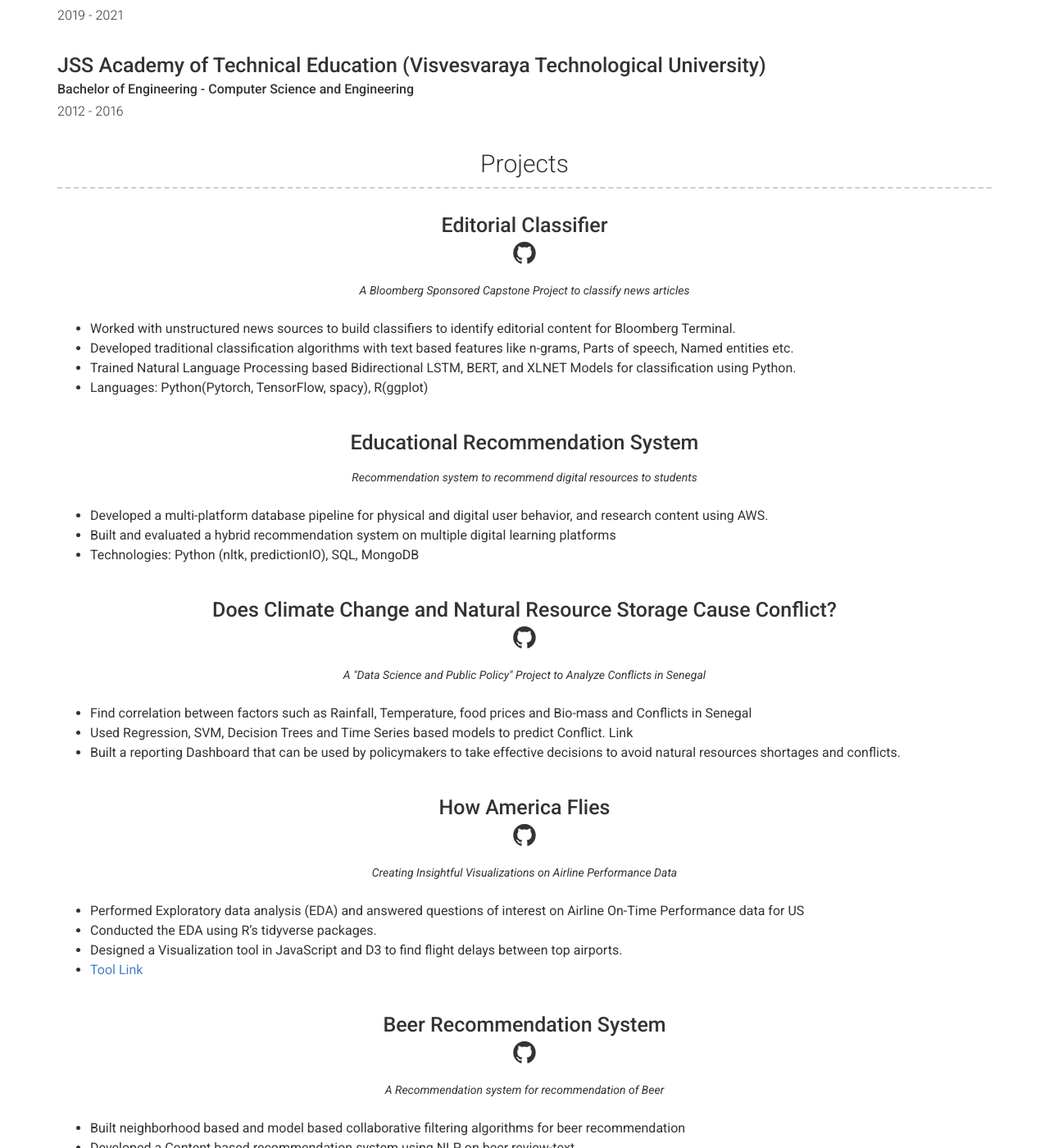
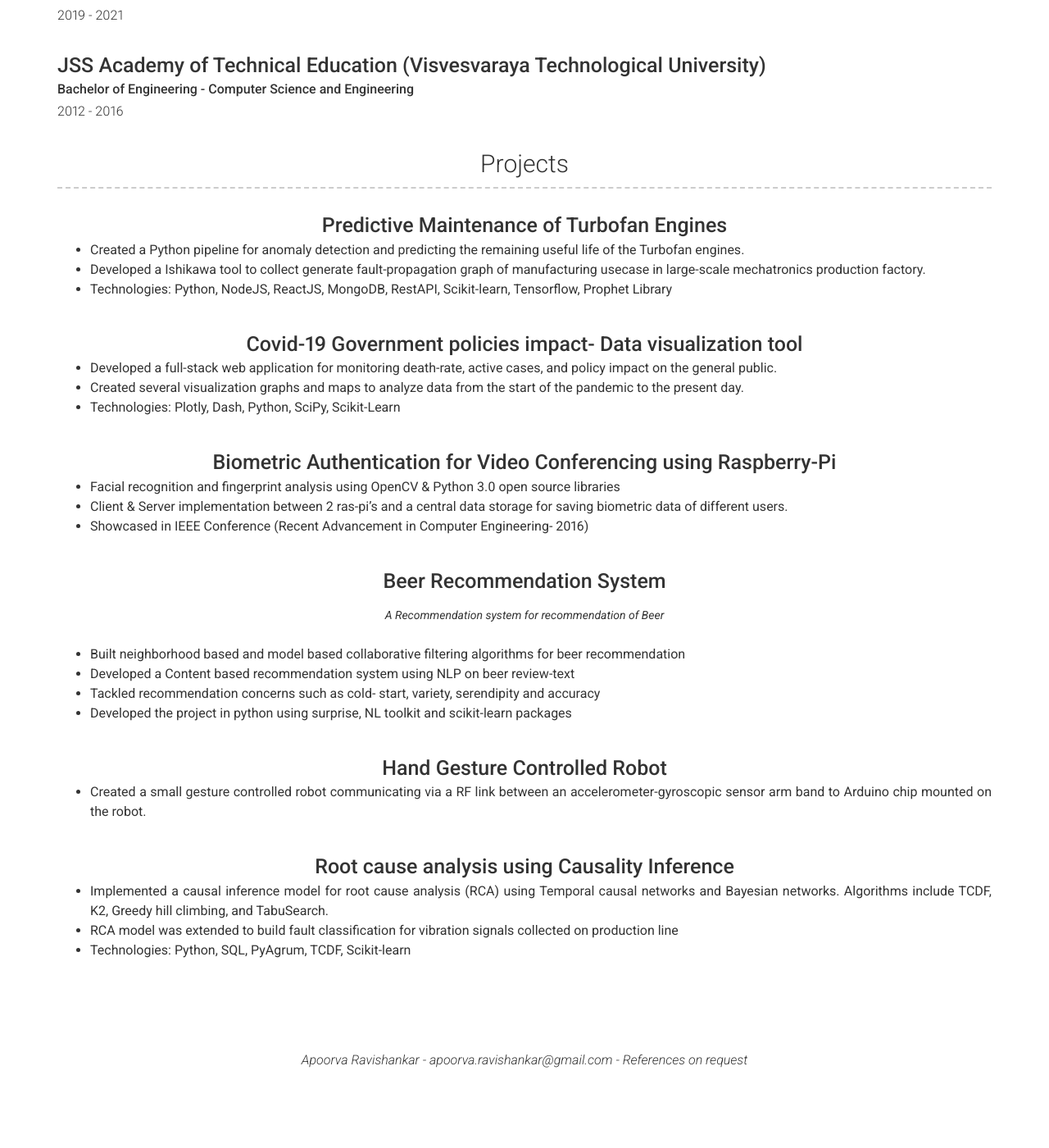
Before and after one commit to apoorva-r/apoorva-r.github.io, a Jekyll site: the page built from index.md, in a window 1280 px wide and 1400 px high, scrolled down 1524 px. Shown: the whole window at 82% size. Built offline with Jekyll 4.4.1, drawn with Linux system fonts in a browser that asks for light colours; after the commit the page ends 2841 px from its top, so only the background shows below that; some of the changed text lies outside the part shown.

Commit message:
Update projects.yml

```diff
--- a/_data/projects.yml
+++ b/_data/projects.yml
@@ -1,48 +1,28 @@
 - layout: top-middle
-  name: Editorial Classifier
-  github: ameyakarnad/bloomberg_editorial_classifier
-  quote: >
-    A Bloomberg Sponsored Capstone Project to classify news articles
+  name: Predictive Maintenance of Turbofan Engines
   description: | # this will include new lines to allow paragraphs
-    - Worked with unstructured news sources to build classifiers to identify editorial content for Bloomberg Terminal.
-    - Developed traditional classification algorithms with text based features like n-grams, Parts of speech, Named entities etc.
-    - Trained Natural Language Processing based Bidirectional LSTM, BERT, and XLNET Models for classification using Python.
-    - Languages: Python(Pytorch, TensorFlow, spacy), R(ggplot)
+    - Created a Python pipeline for anomaly detection and predicting the remaining useful life of the Turbofan engines.
+    - Developed a Ishikawa tool to collect generate fault-propagation graph of manufacturing usecase in large-scale
+      mechatronics production factory.
+    - Technologies: Python, NodeJS, ReactJS, MongoDB, RestAPI, Scikit-learn, Tensorflow, Prophet Library
 
 - layout: top-middle
-  name: Educational Recommendation System
-  quote: >
-    Recommendation system to recommend digital resources to students
+  name: Covid-19 Government policies impact- Data visualization tool
   description: | # this will include new lines to allow paragraphs
-    - Developed a multi-platform database pipeline for physical and digital user behavior, and research content using AWS.
-    - Built and evaluated a hybrid recommendation system on multiple digital learning platforms
-    - Technologies: Python (nltk, predictionIO), SQL, MongoDB
+    - Developed a full-stack web application for monitoring death-rate, active cases, and policy impact on the general public.
+    - Created several visualization graphs and maps to analyze data from the start of the pandemic to the present day.
+    - Technologies: Plotly, Dash, Python, SciPy, Scikit-Learn
 
 - layout: top-middle
-  name: Does Climate Change and Natural Resource Storage Cause Conflict?
-  github: ameyakarnad/SenegalConflict
-  quote: >
-    A "Data Science and Public Policy" Project to Analyze Conflicts in Senegal
+  name: Biometric Authentication for Video Conferencing using Raspberry-Pi
   description: | # this will include new lines to allow paragraphs
-    - Find correlation between factors such as Rainfall, Temperature, food prices and Bio-mass and Conflicts in Senegal
-    - Used Regression, SVM, Decision Trees and Time Series based models to predict Conflict. Link
-    - Built a reporting Dashboard that can be used by policymakers to take effective decisions to avoid natural resources shortages and conflicts.
-
-
-- layout: top-middle
-  name: How America Flies
-  github: ameyakarnad/howamericaflies
-  quote: >
-    Creating Insightful Visualizations on Airline Performance Data
-  description: | # this will include new lines to allow paragraphs
-    - Performed Exploratory data analysis (EDA) and answered questions of interest on Airline On-Time Performance data for US
-    - Conducted the EDA using R’s tidyverse packages.
-    - Designed a Visualization tool in JavaScript and D3 to find flight delays between top airports.
-    - [Tool Link](https://s3.us-east-2.amazonaws.com/howamericaflies/lookbeforeyoubook.html)
+    - Facial recognition and fingerprint analysis using OpenCV & Python 3.0 open source libraries
+    - Client & Server implementation between 2 ras-pi's and a central data storage for saving biometric data of different
+      users.
+    - Showcased in IEEE Conference (Recent Advancement in Computer Engineering- 2016)
 
 - layout: top-middle
   name: Beer Recommendation System
-  github: ameyakarnad/BeerPersonalization
   quote: >
     A Recommendation system for recommendation of Beer
   description: | # this will include new lines to allow paragraphs
@@ -52,19 +32,13 @@
     - Developed the project in python using surprise, NL toolkit and scikit-learn packages
 
 - layout: top-middle
-  name: Projects in Data Science and Public Policy
-  quote: >
-    Mini Data Science Projects in Public Policy Context
+  name: Hand Gesture Controlled Robot
   description: |
-    - Russian Twitter trolls and 2016 U. S. Election – Analyzing FiveThirtyEight’s 3 million tweets dataset [Link](https://github.com/ameyakarnad/RussiaTwitterTroll)
-    - Evaluating Northpointe Inc's Compass system recidivism predictor [Link](https://github.com/ameyakarnad/RecidivisimCompass)
-    - Predicting Economic factors related to Poverty using Night Lights dataset [Link](https://github.com/ameyakarnad/PovertyNightLights)
+    - Created a small gesture controlled robot communicating via a RF link between an accelerometer-gyroscopic sensor arm band to Arduino chip mounted on the robot.
 
 - layout: top-middle
-  name: Research Project in Educational Analytics
-  quote: >
-    Evaluation and Validation of Problem Solving and Thinking Skills based on Student Academic Performance
+  name: Root cause analysis using Causality Inference
   description: |
-    - Implemented a modified K-means clustering algorithm on a Weighted Skill Score (WSS) to evaluate Problem solving and thinking skills of a student based on academic performance
-    - Analysis was done using R Programing
-    - Presented and published at IEEE International Conference on Recent Trends in Electronics, Information & Communication Technology (RTEICT) 2017, [Link](https://ieeexplore.ieee.org/document/8256676)
+    - Implemented a causal inference model for root cause analysis (RCA) using Temporal causal networks and Bayesian networks. Algorithms include TCDF, K2, Greedy hill climbing, and TabuSearch.
+    - RCA model was extended to build fault classification for vibration signals collected on production line
+    - Technologies: Python, SQL, PyAgrum, TCDF, Scikit-learn
```
